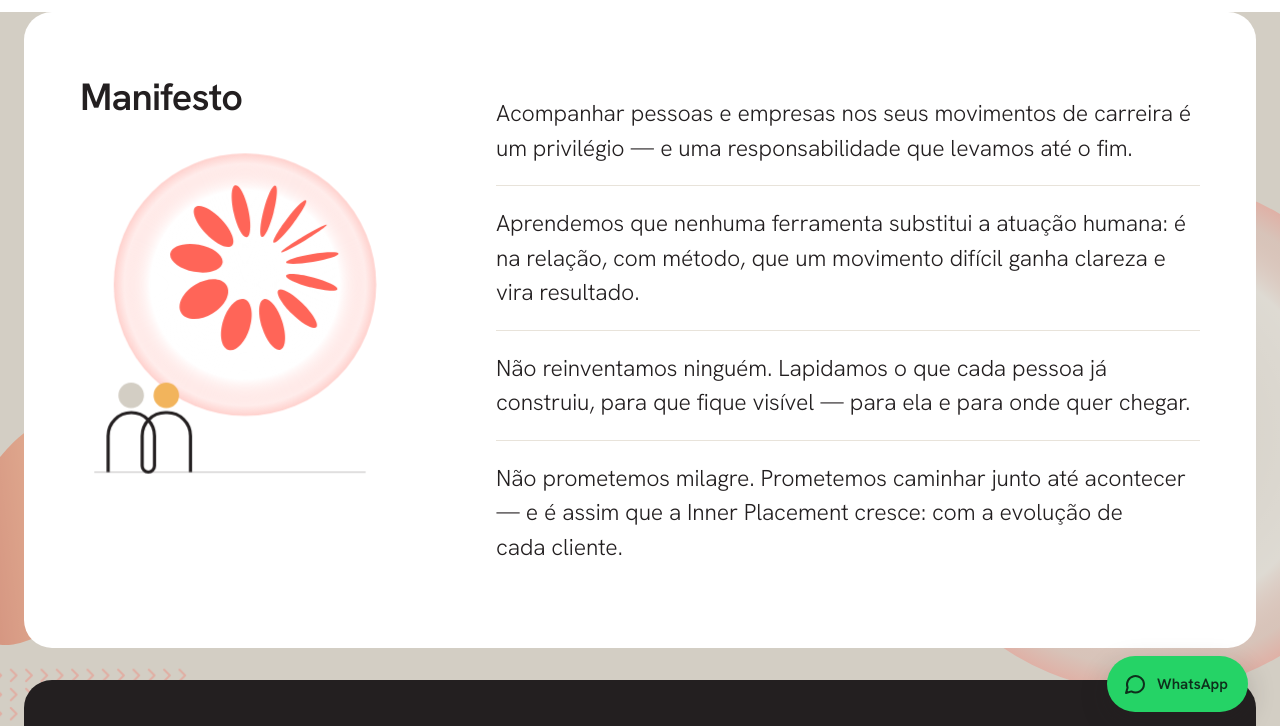
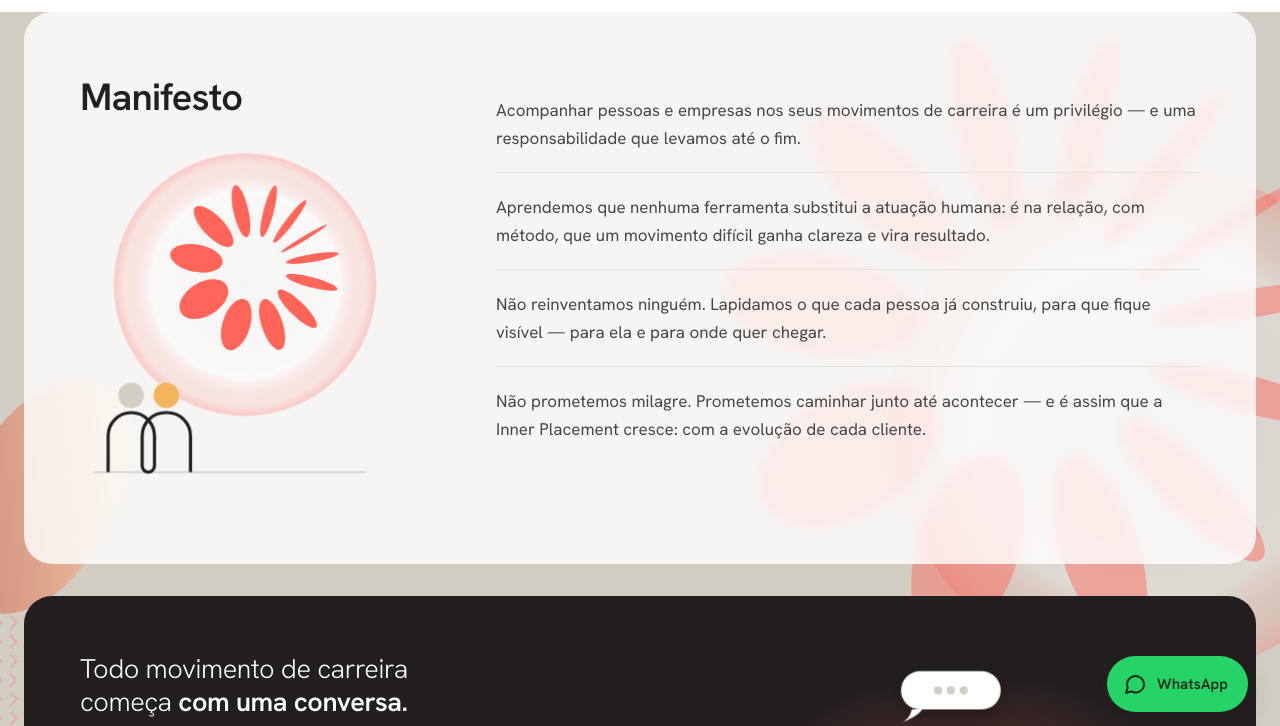
Before and after one commit to direnzo/innerplacement-site, an Astro site: page /manifesto in a window 1280 px wide. Shown: the part 64-790 px from the top of the page. Built offline with nearby package versions, Linux system fonts and the light colour scheme; Astro itself is replaced by a stand-in of ours.

Commit message:
Manifesto: texto no padrão do corpo do site e quadro translúcido com a rosácea
- Parágrafos de 19–23 px (fonte fina) para 16–17 px na cor de texto, o
  padrão do corpo do site.
- Quadro branco a 80% com desfoque leve; a rosácea grande, por trás e à
  direita, aparece suave sem atrapalhar a leitura (pedido do dono).

Co-Authored-By: Claude Opus 5.5 <noreply@anthropic.com>

```diff
--- a/src/pages/manifesto.astro
+++ b/src/pages/manifesto.astro
@@ -2,6 +2,7 @@
 import Base from '../layouts/Base.astro';
 import ilustracao from '../../imagens/inner-P07-manifesto-v1.svg?raw';
 import { miolo } from '../lib/svg';
+import Svg from '../components/Svg.astro';
 const paragrafos = [
   'Acompanhar pessoas e empresas nos seus movimentos de carreira é um privilégio — e uma responsabilidade que levamos até o fim.',
   'Aprendemos que nenhuma ferramenta substitui a atuação humana: é na relação, com método, que um movimento difícil ganha clareza e vira resultado.',
@@ -10,7 +11,11 @@ const paragrafos = [
 ];
 ---
 <Base titulo="Manifesto" fechamento descricao="O manifesto da Inner Placement: não reinventamos ninguém, lapidamos o que cada pessoa já construiu. Caminhar junto até acontecer.">
-  <section class="bloco relative bg-white">
+  <!-- Quadro branco levemente transparente, com a rosácea grande aparecendo por trás (pedido do dono);
+       o desfoque leve mantém a leitura. -->
+  <div class="relative isolate">
+    <Svg name="rosacea_coral" w={620} class="pointer-events-none absolute -right-24 top-6 -z-10 h-auto w-[360px] opacity-45 md:-right-16 md:w-[620px]" />
+  <section class="bloco relative bg-white/80 backdrop-blur-[5px]">
     <div class="wrap relative grid gap-6 py-10 md:py-16 lg:grid-cols-[minmax(0,4fr)_minmax(0,8fr)] lg:gap-16">
       <!-- P-07: "caminhar junto até acontecer"; fica fixa na coluna do título durante a leitura -->
       <div class="flex flex-col gap-6 lg:sticky lg:top-28 lg:self-start">
@@ -19,9 +24,10 @@ const paragrafos = [
       </div>
       <div class="flex flex-col">
         {paragrafos.map((p, i) => (
-          <p class:list={['py-5 text-[19px] font-light leading-[1.5] tracking-[-.005em] md:text-[23px]', i > 0 && 'border-t border-linha']}>{p}</p>
+          <p class:list={['py-5 text-[16px] leading-[1.65] text-texto md:text-[17px]', i > 0 && 'border-t border-linha']}>{p}</p>
         ))}
       </div>
     </div>
   </section>
+  </div>
 </Base>
```
